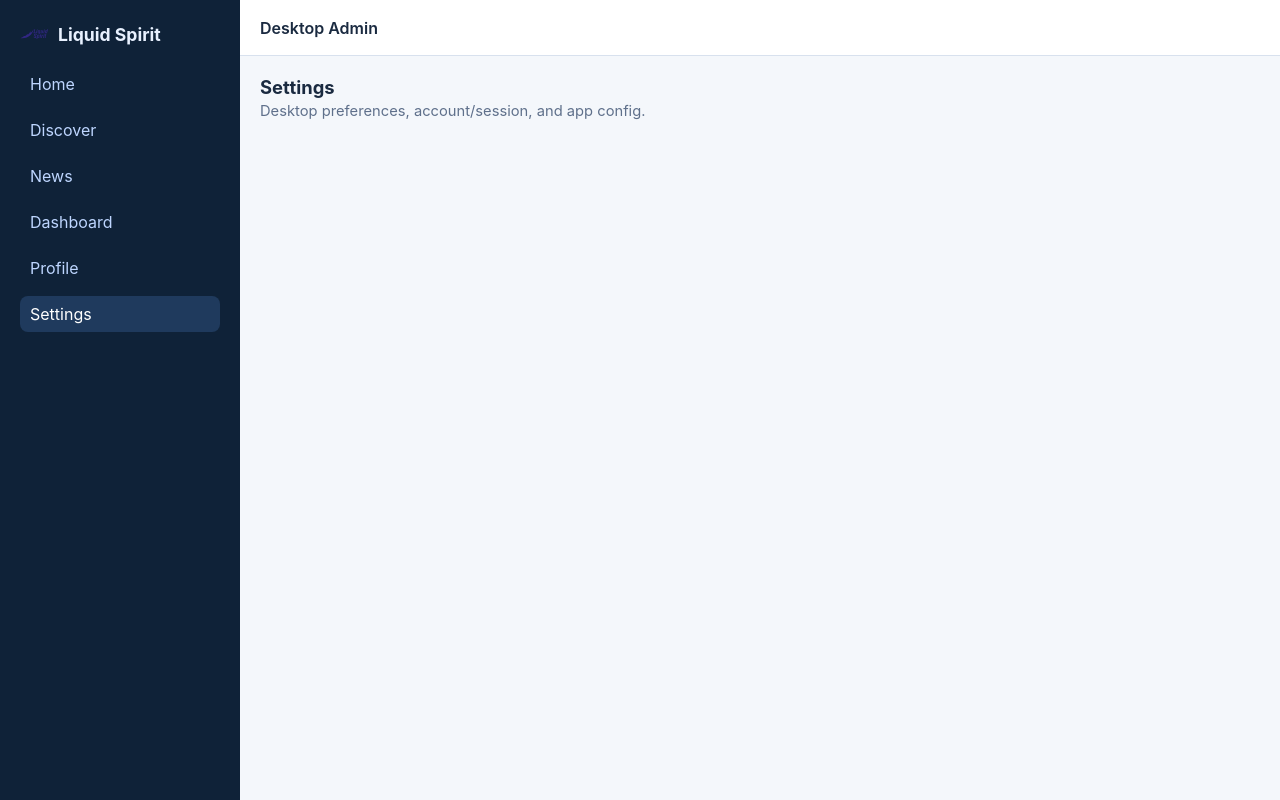
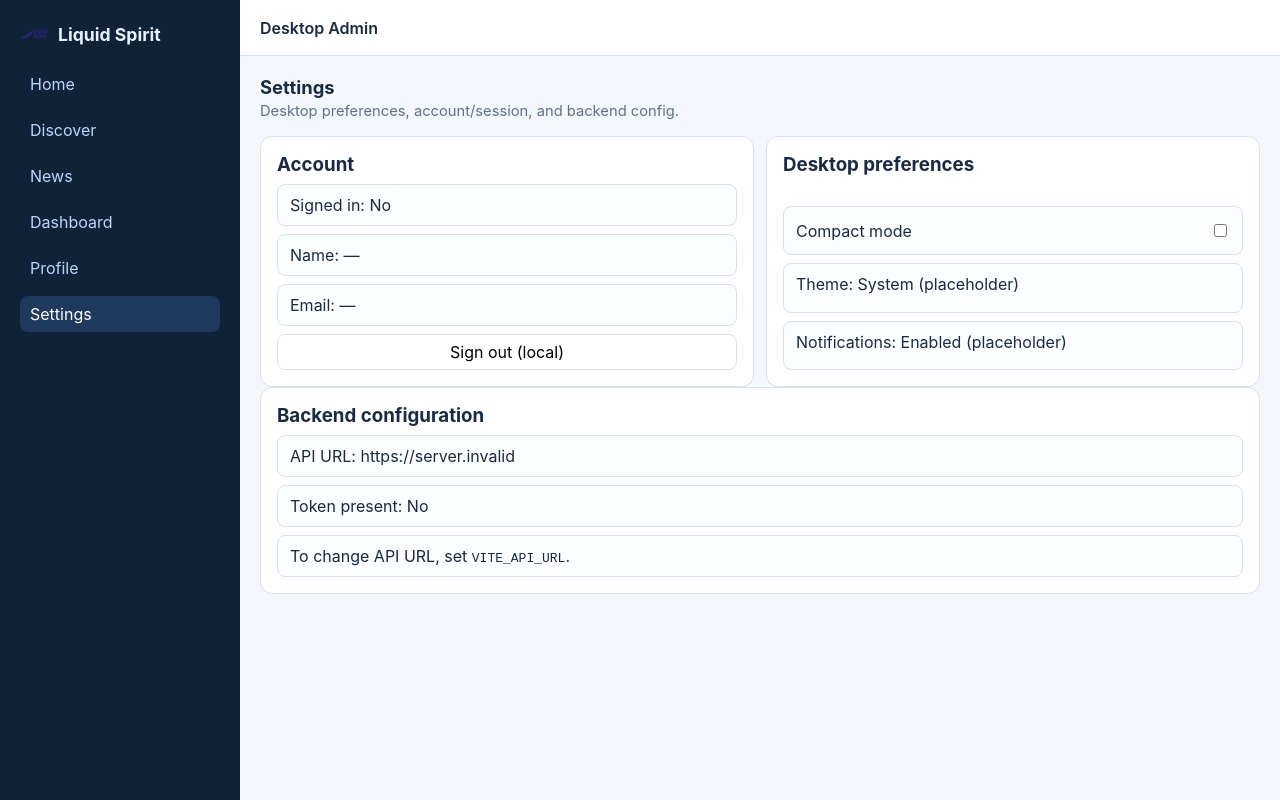
Before and after one commit to rob-blasetti/liquid-spirit-desktop, a React (Vite) app: page /settings in a window 1280 px wide. Built offline with nearby package versions, Linux system fonts and the light colour scheme; no server answers.

Commit message:
Settings: connect account/session view to stored auth and backend config

```diff
--- a/src/pages/SettingsPage.tsx
+++ b/src/pages/SettingsPage.tsx
@@ -1,9 +1,61 @@
+import { useMemo, useState } from 'react';
 import SectionHeader from '../components/ui/SectionHeader';
+import Card from '../components/ui/Card';
+import { API_URL, clearStoredAuth, getStoredToken, getStoredUser } from '../services/apiClient';
 
 export default function SettingsPage() {
+  const [compactMode, setCompactMode] = useState(localStorage.getItem('ls.desktop.compactMode') === '1');
+  const [signedOut, setSignedOut] = useState(false);
+
+  const user = useMemo(() => getStoredUser(), []);
+  const hasToken = Boolean(getStoredToken());
+
+  const toggleCompactMode = () => {
+    setCompactMode((prev) => {
+      const next = !prev;
+      localStorage.setItem('ls.desktop.compactMode', next ? '1' : '0');
+      return next;
+    });
+  };
+
+  const signOut = () => {
+    clearStoredAuth();
+    setSignedOut(true);
+  };
+
   return (
     <div>
-      <SectionHeader title="Settings" subtitle="Desktop preferences, account/session, and app config." />
+      <SectionHeader title="Settings" subtitle="Desktop preferences, account/session, and backend config." />
+
+      <div className="dashboard-grid">
+        <Card title="Account">
+          <div className="list-stack">
+            <div className="list-row">Signed in: {hasToken && !signedOut ? 'Yes' : 'No'}</div>
+            <div className="list-row">Name: {user ? `${user.firstName || ''} ${user.lastName || ''}`.trim() || 'User' : '—'}</div>
+            <div className="list-row">Email: {user?.email || '—'}</div>
+            <button className="btn" onClick={signOut}>Sign out (local)</button>
+          </div>
+        </Card>
+
+        <Card title="Desktop preferences">
+          <div className="list-stack">
+            <label className="list-row" style={{ display: 'flex', justifyContent: 'space-between', alignItems: 'center' }}>
+              Compact mode
+              <input type="checkbox" checked={compactMode} onChange={toggleCompactMode} />
+            </label>
+            <div className="list-row">Theme: System (placeholder)</div>
+            <div className="list-row">Notifications: Enabled (placeholder)</div>
+          </div>
+        </Card>
+      </div>
+
+      <Card title="Backend configuration">
+        <div className="list-stack">
+          <div className="list-row">API URL: {API_URL}</div>
+          <div className="list-row">Token present: {hasToken && !signedOut ? 'Yes' : 'No'}</div>
+          <div className="list-row">To change API URL, set <code>VITE_API_URL</code>.</div>
+        </div>
+      </Card>
     </div>
   );
 }
--- a/src/services/apiClient.ts
+++ b/src/services/apiClient.ts
@@ -1,11 +1,17 @@
 const DEFAULT_API_URL = 'https://liquid-spirit-backend-prod-34ac4484898d.herokuapp.com';
-const API_URL = (import.meta.env.VITE_API_URL as string | undefined) || DEFAULT_API_URL;
+export const API_URL = (import.meta.env.VITE_API_URL as string | undefined) || DEFAULT_API_URL;
 
 export function getStoredToken(): string {
   return localStorage.getItem('token') || '';
 }
 
-export function getStoredUser(): { id?: string; _id?: string; community?: { _id?: string; id?: string } } | null {
+export function clearStoredAuth(): void {
+  localStorage.removeItem('token');
+  localStorage.removeItem('refreshToken');
+  localStorage.removeItem('user');
+}
+
+export function getStoredUser(): { id?: string; _id?: string; firstName?: string; lastName?: string; email?: string; community?: { _id?: string; id?: string } } | null {
   try {
     const raw = localStorage.getItem('user');
     return raw ? JSON.parse(raw) : null;
```
